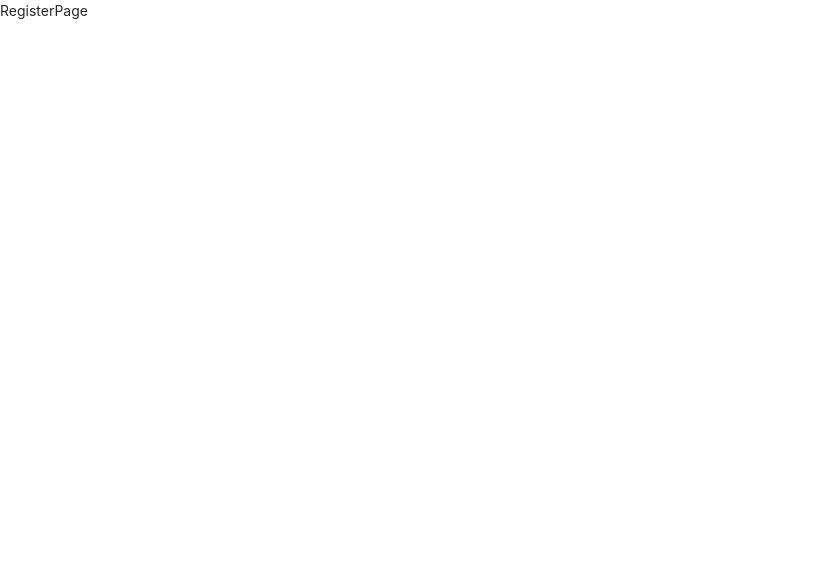
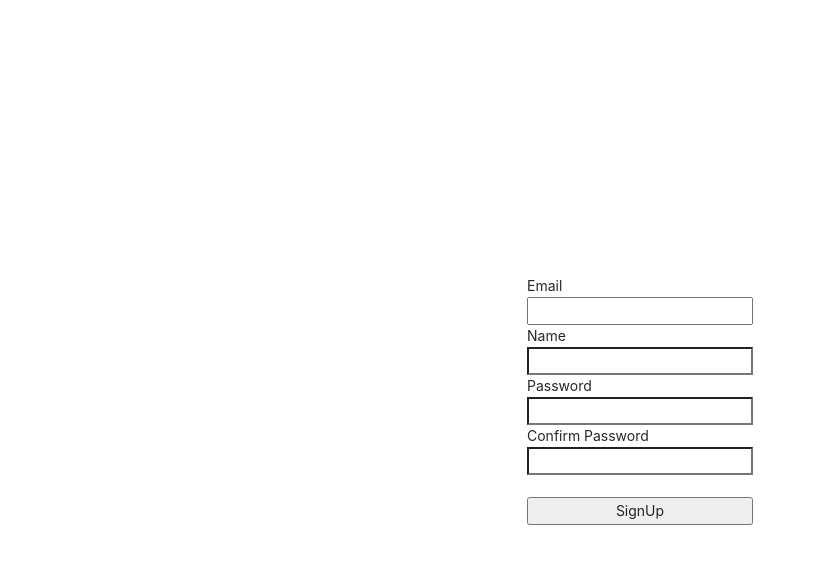
Before and after one commit to songdoing/boiler-plate, a React (Create React App) app in the folder client/: page /register in a window 1280 px wide. Shown: the top 564 px of the page, without its empty margins (0-815 px from the left). Built offline with nearby package versions, Linux system fonts and the light colour scheme.

Commit message:
comlete registerpage

```diff
--- a/client/src/App.js
+++ b/client/src/App.js
@@ -25,7 +25,7 @@
           <Route exact path="/" component = {LandingPage} />
           <Route exact path="/login" component = {LoginPage} />
 
-          <Route path="/register">
+          <Route exact path="/register" component = {RegisterPage}>
             <RegisterPage />
           </Route>
         </Switch>
--- a/client/src/_actions/types.js
+++ b/client/src/_actions/types.js
@@ -1 +1,2 @@
 export const LOGIN_USER = "login_user";
+export const REGISTER_USER = "register_user";
--- a/client/src/_actions/user_action.js
+++ b/client/src/_actions/user_action.js
@@ -1,5 +1,8 @@
 import axios from 'axios';
-import {LOGIN_USER} from './types';
+import {
+    LOGIN_USER,
+    REGISTER_USER
+} from './types';
 
 export function loginUser(dataToSubmit) {
     const request =  axios.post('/api/users/login', dataToSubmit)
@@ -12,3 +15,16 @@
     }
 
 }
+
+//register
+export function registerUser(dataToSubmit) {
+    const request =  axios.post('/api/users/register', dataToSubmit)
+    .then(response =>  response.data )
+
+    //reducer에게 넘겨준다
+    return {
+        type : REGISTER_USER,
+        payload : request
+    }
+
+}
--- a/client/src/_reducers/user_reducer.js
+++ b/client/src/_reducers/user_reducer.js
@@ -1,5 +1,5 @@
 import {
-    LOGIN_USER
+    LOGIN_USER, REGISTER_USER
 } from '../_actions/types';
 
 export default function (state={}, action) {
@@ -7,7 +7,8 @@
         case LOGIN_USER :
             return { ...state, loginSuccess : action.payload}
             //user_action파일의 request하여 백엔드(index.js)로부터 가져온 data를 reducer에게 보내줌
-
+        case REGISTER_USER :
+            return { ...state, register : action.payload}
 
         default :
             return state;
--- a/client/src/components/views/RegisterPage/RegisterPage.js
+++ b/client/src/components/views/RegisterPage/RegisterPage.js
@@ -1,9 +1,84 @@
-import React from 'react'
+import React, { useState } from 'react'
+import { useDispatch } from 'react-redux';
+import {registerUser} from '../../../_actions/user_action'
 
-function RegisterPage() {
+function RegisterPage(props) {
+    const dispatch = useDispatch();
+
+    const [Email, setEmail] = useState("")
+    const [Name, setName] = useState("")
+    const [Password, setPassword] = useState("")
+    const [confirmPassword, setConfirmPassword] = useState("")
+
+    const onEmailHandler = (event) => {
+
+        setEmail(event.currentTarget.value)
+    }
+
+    const onNameHandler = (event) => {
+        setName(event.currentTarget.value)
+    }
+
+    const onPasswordHandler = (event) => {
+        setPassword(event.currentTarget.value)
+    }
+
+    const onConfirmPasswordHandler = (event) => {
+        setConfirmPassword(event.currentTarget.value)
+    }
+
+    const onSubmitHandler = (event) => {
+        event.preventDefault();
+        //state안의 상태. 브라우저에 입력한 것을 넣어진다
+        console.log('Email', Email)
+        console.log('Password', Password)
+
+        //비번이랑 확인비번이랑 같아야 버튼클릭 할수 있다.
+        if(Password !== confirmPassword) {
+            return alert('Confirm password and password should be same.')
+        }
+
+        let body = {
+            email : Email,
+            name : Name,
+            password : Password
+        }
+        //Axios.post('/api/users/register', body) 넣어 하는데 우린 리덕스를 써야하니..
+
+        dispatch(registerUser(body))
+            .then(response => {
+                if(response.payload.success) {
+                    props.history.push('/login') //history.push 보내준다
+                    alert ('Success to sign up. plz log in.')
+                } else {
+                    alert('Failed to sign up.');
+                }
+            })
+
+    }
+
     return (
-        <div>
-            RegisterPage
+        <div style={{display :'flex', justifyContent : 'center', alignItems : 'center',
+            width : '100%', height : '100vh'
+        }}>
+            <form style={{ display : 'flex', flexDirection : 'column'}}
+                onSubmit = {onSubmitHandler}
+            >
+                <label>Email</label>
+                <input type="email" value={Email} onChange={onEmailHandler} />
+
+                <label>Name</label>
+                <input type="text" value={Name} onChange={onNameHandler} />
+
+                <label>Password</label>
+                <input type="password" value={Password} onChange={onPasswordHandler} />
+
+                <label>Confirm Password</label>
+                <input type="password" value={confirmPassword} onChange={onConfirmPasswordHandler} />
+
+                <br/>
+                <button type="submit"> SignUp </button>
+            </form>
         </div>
     )
 }
```
